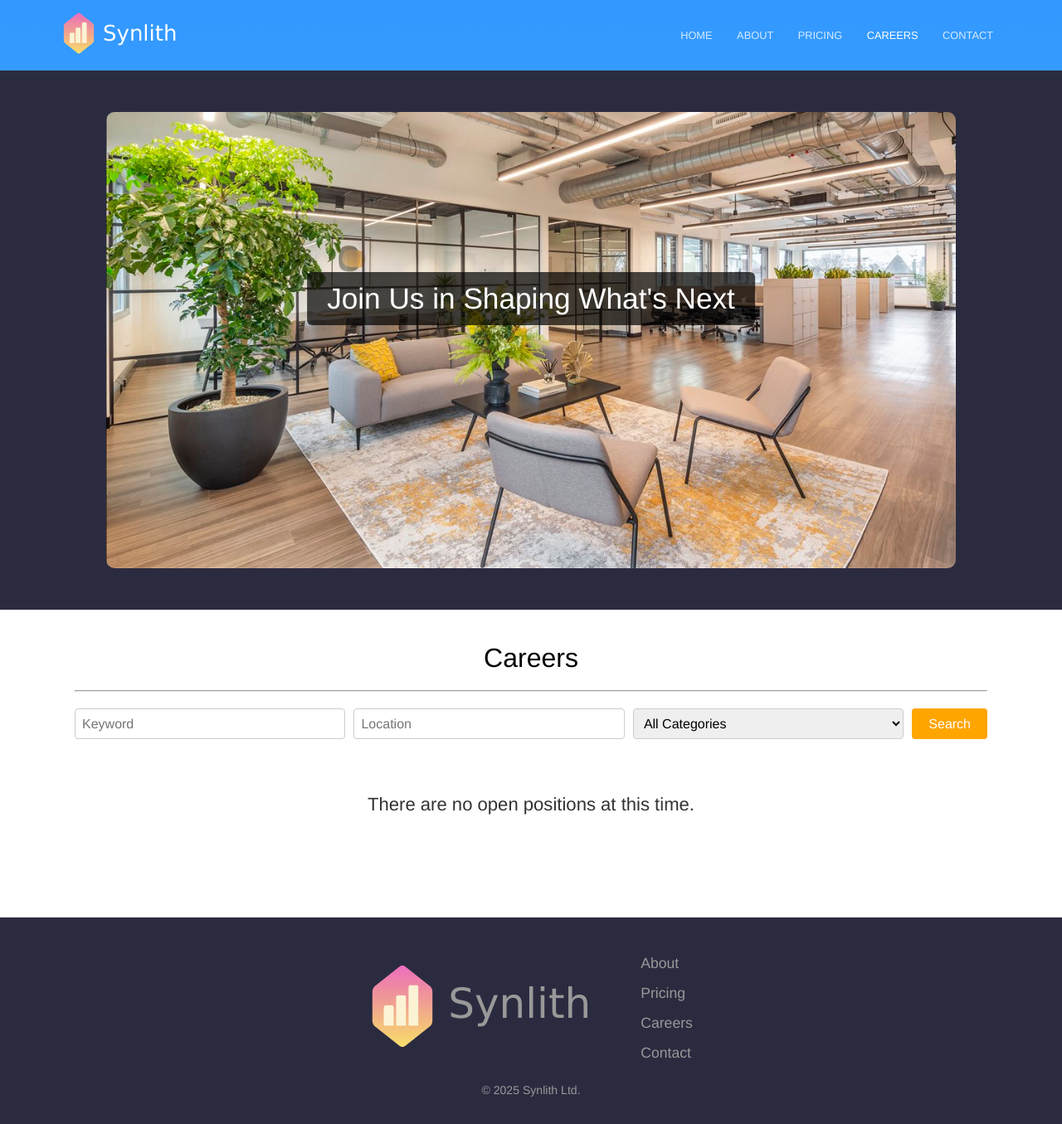
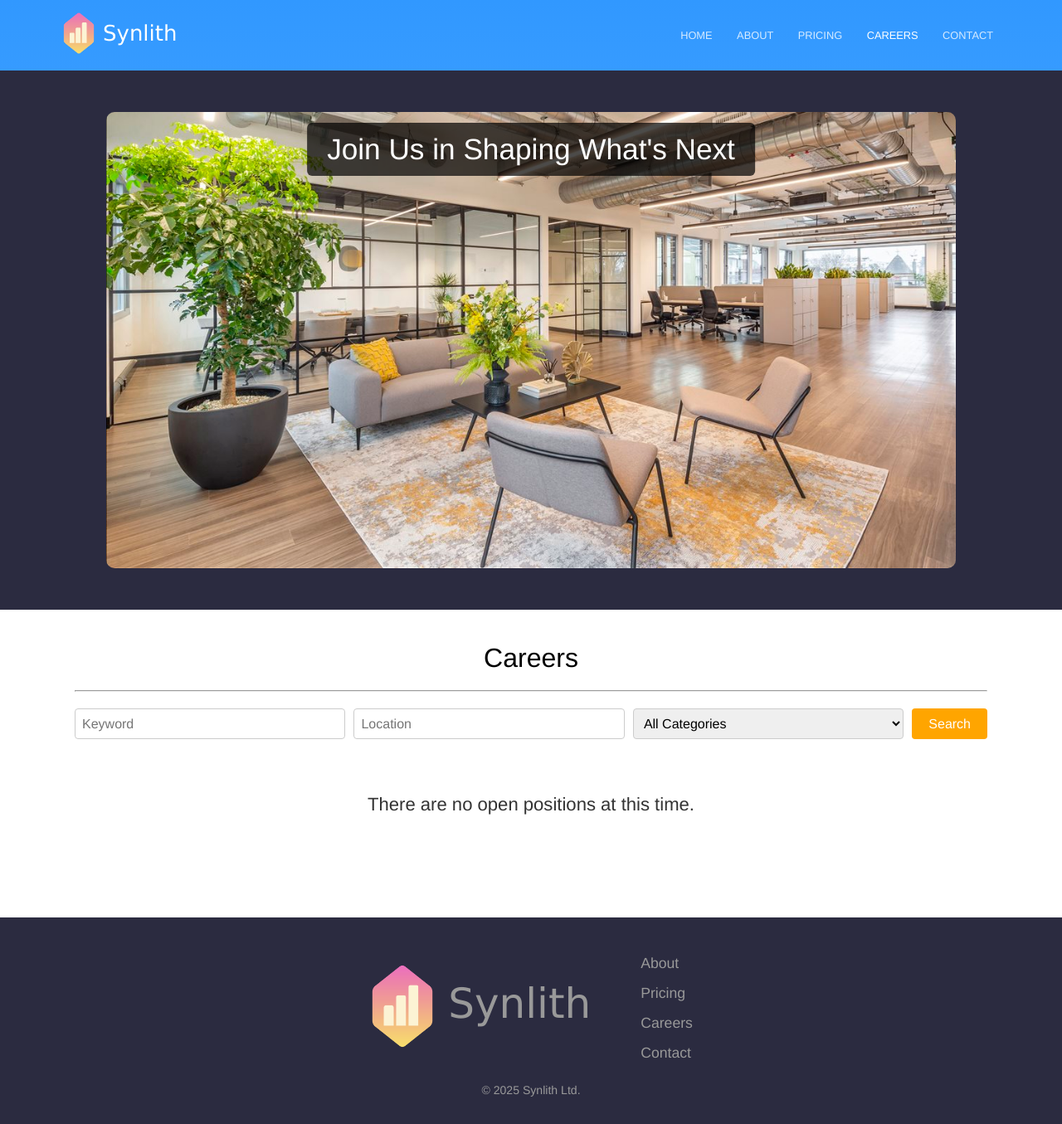
Before and after one commit to derpyjim/PRSyn, a Jekyll site: the page built from careers.html, in a window 1280 px wide. Shown: the whole page at 83% size. Built offline with Jekyll 4.4.1, drawn with Linux system fonts in a browser that asks for light colours.

Commit message:
Update layout.scss

```diff
--- a/_sass/layout.scss
+++ b/_sass/layout.scss
@@ -297,6 +297,10 @@ blockquote:after {
     background-color: darkorange;
 }
 
+.careers-image {
+    position: relative;
+}
+
 .office-image {
     display: block;
     margin: 50px auto;
@@ -309,7 +313,7 @@ blockquote:after {
 
 .overlay-text {
     position: absolute;
-    top: 40%;
+    top: 20%;
     left: 50%;
     transform: translate(-50%, -50%);
     color: white;
```
